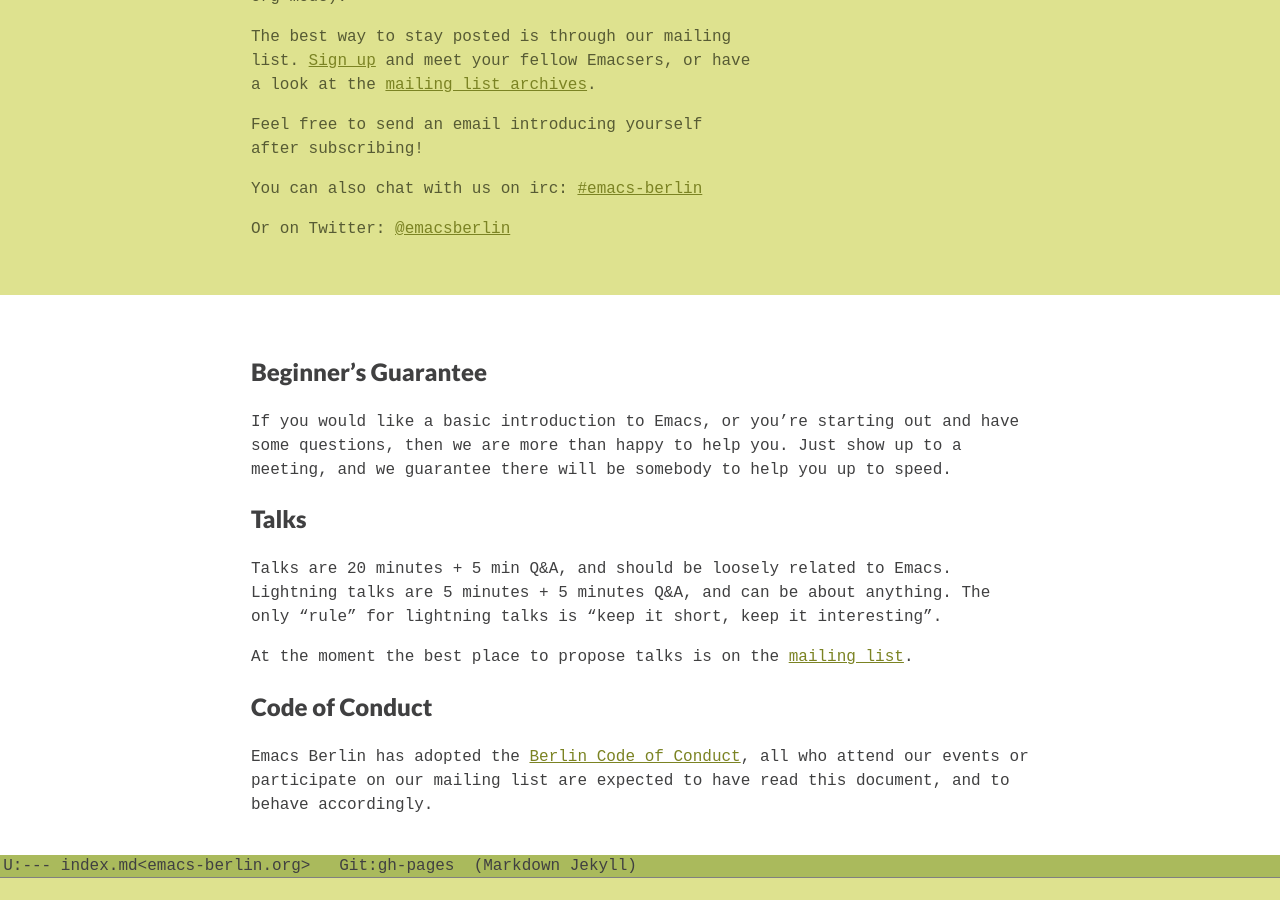
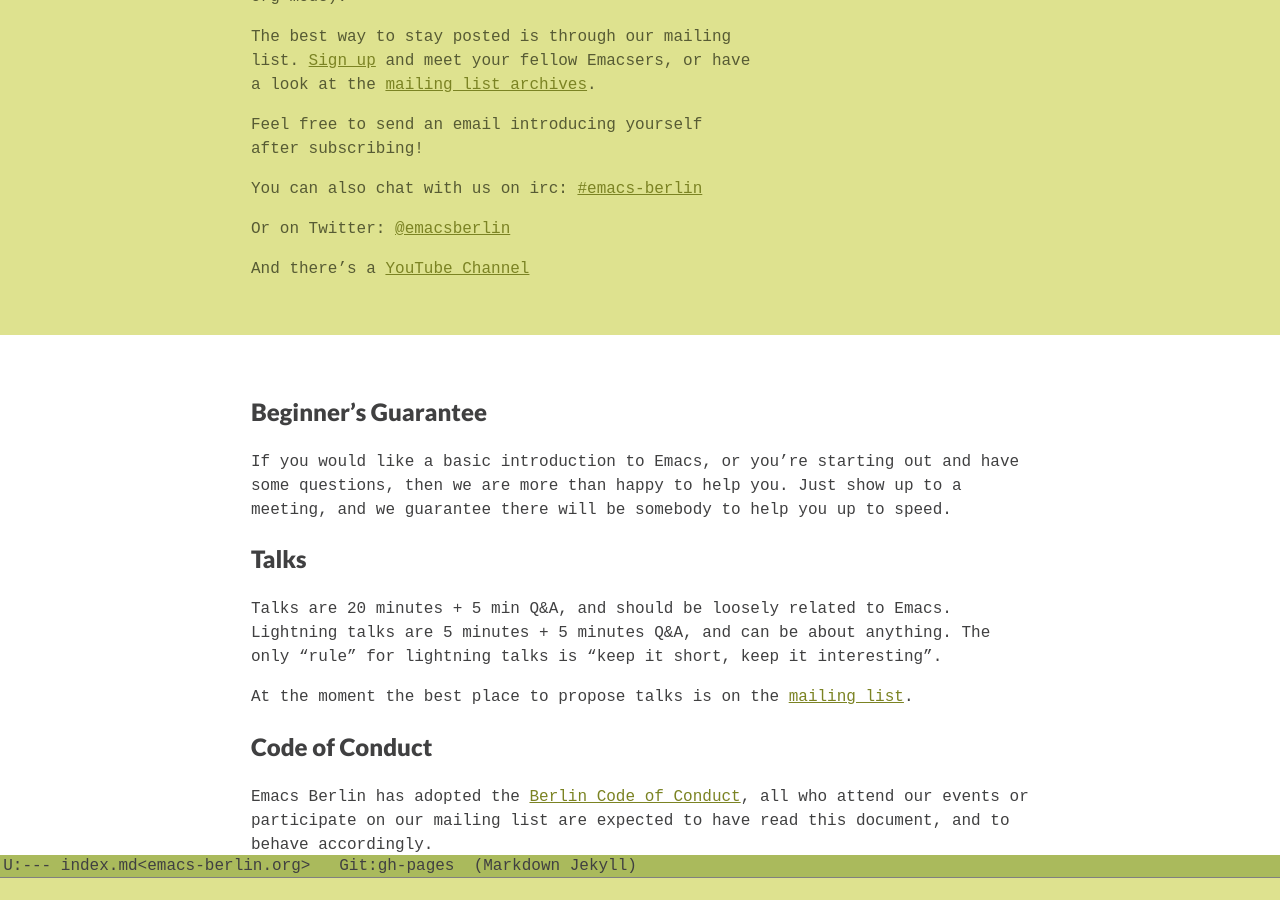
Before and after one commit to emacs-berlin/emacs-berlin.org, a Jekyll site: the page built from index.md, in a window 1280 px wide and 900 px high, scrolled down 1419 px. Built offline with Jekyll 4.4.1, drawn with Linux system fonts in a browser that asks for light colours.

Commit message:
Link to YouTube channel

```diff
--- a/index.md
+++ b/index.md
@@ -62,7 +62,9 @@
 [#emacs-berlin](irc://chat.freenode.net/emacs-berlin)
 
 Or on Twitter:
-[@emacsberlin](https://twitter.com/emacsberlin) <span class='text-cursor'>&nbsp;</span>
+[@emacsberlin](https://twitter.com/emacsberlin)
+
+And there's a [YouTube Channel](https://www.youtube.com/channel/UC1O8700SW-wuC4fvDEoGzOw) <span class='text-cursor'>&nbsp;</span>
 
 </div>
 <div class="medium-4 columns">
```
